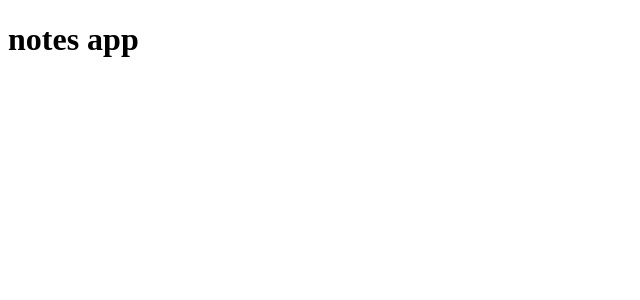
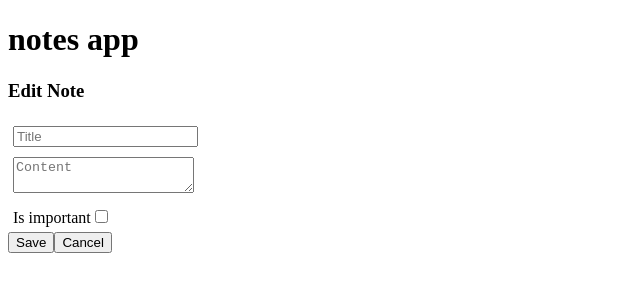
Before and after one commit to sabakublashvili1122/FinalPractice, an Angular app in the folder practice/: page /my-notes/4fc078a2-f545-4e57-8f03-8f70a66617a4/edit in a window 1280 px wide. Before the commit this address led to /. Shown: the top 300 px of the page, without its empty margins (0-640 px from the left). Built offline with nearby package versions, Linux system fonts and the light colour scheme.

Commit message:
task 4.2 complete

```diff
--- a/practice/src/app/edit-note/edit-note.css
+++ b/practice/src/app/edit-note/edit-note.css
@@ -0,0 +1,3 @@
+.form-item{
+    padding: 5px;
+}
--- a/practice/src/app/edit-note/edit-note.html
+++ b/practice/src/app/edit-note/edit-note.html
@@ -1 +1,20 @@
 <h3>Edit Note</h3>
+
+<form [formGroup]="form">
+
+    <div class="form-item">
+        <input formControlName="title" placeholder="Title" />
+    </div>
+    <div class="form-item">
+        <textarea formControlName="content" placeholder="Content"></textarea>
+    </div>
+    <div class="form-item">
+        <label for="lbl-important"> Is important</label>
+            <input type="checkbox" formControlName="isImportant" id="lbl-important" />
+    </div>
+    <div class="button">
+        <button>Save</button>
+        <button>Cancel</button>
+    </div>
+
+</form>
--- a/practice/src/app/edit-note/edit-note.ts
+++ b/practice/src/app/edit-note/edit-note.ts
@@ -1,11 +1,17 @@
 import { Component } from '@angular/core';
+import { FormControl, FormGroup, ReactiveFormsModule, Validators } from '@angular/forms';
 
 @Component({
   selector: 'app-edit-note',
-  imports: [],
+  imports: [ReactiveFormsModule],
   templateUrl: './edit-note.html',
   styleUrl: './edit-note.css',
 })
 export class EditNote {
 
+  form = new FormGroup({
+    title: new FormControl('', Validators.required),
+    content: new FormControl('', Validators.required),
+    isImportant: new FormControl(false)
+  })
 }
```
Also changed, not shown: practice/src/app/app.routes.ts (+8 -3 lines).
